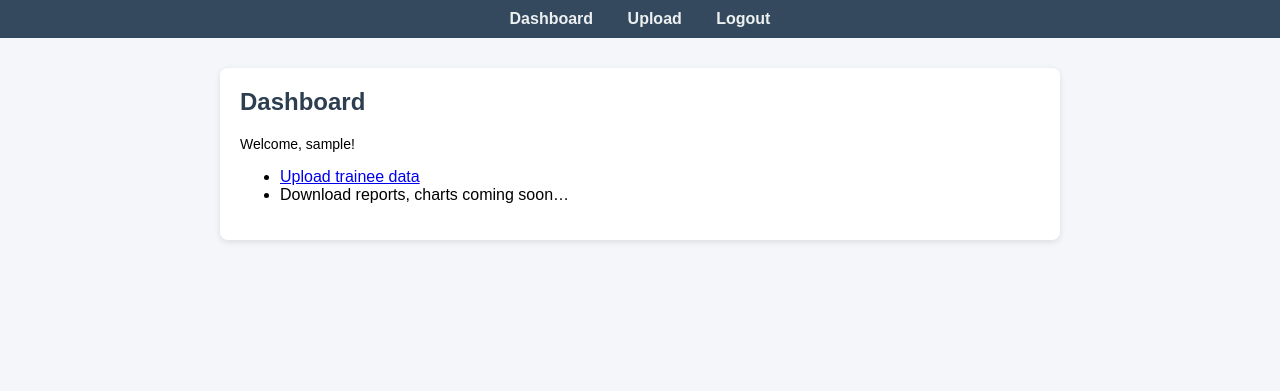
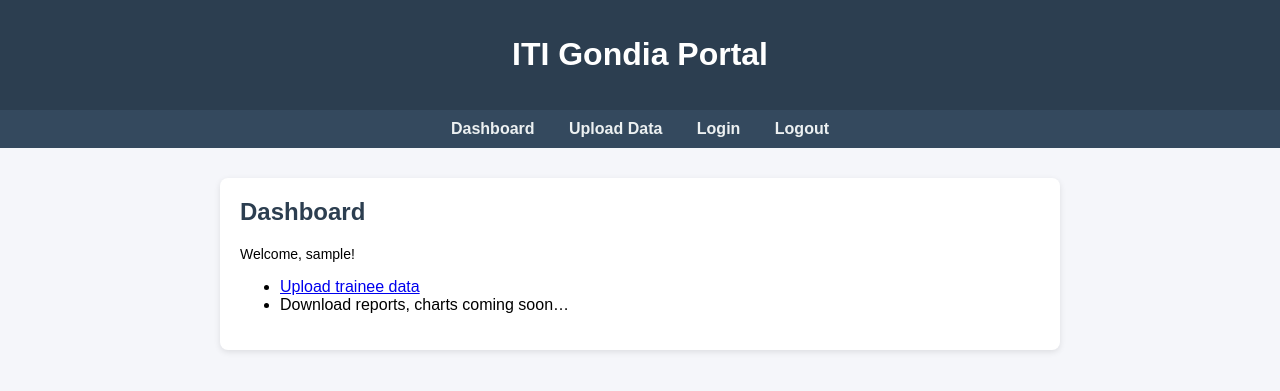
Before and after one commit to anilram4-cyber/iti-gondia-portal, a Flask app: page / in a window 1280 px wide. Shown: the top 391 px of the page. Run offline with Flask 3, Linux system fonts and the light colour scheme; the visitor is signed in with stand-in values (Sample User, id 1).

Commit message:
Update layout.html

```diff
--- a/templates/layout.html
+++ b/templates/layout.html
@@ -2,29 +2,25 @@
 <html lang="en">
 <head>
     <meta charset="UTF-8">
+    <meta name="viewport" content="width=device-width, initial-scale=1.0">
     <title>ITI Gondia Portal</title>
     <link rel="stylesheet" href="{{ url_for('static', filename='style.css') }}">
 </head>
 <body>
+    <header>
+        <h1>ITI Gondia Portal</h1>
+    </header>
+
     <nav>
-    <a href="{{ url_for('index') }}">Dashboard</a>
-    <a href="{{ url_for('upload') }}">Upload</a>
-    {% if session.get('username') %}
+        <a href="{{ url_for('dashboard') }}">Dashboard</a>
+        <a href="{{ url_for('upload') }}">Upload Data</a>
+        <a href="{{ url_for('login') }}">Login</a>
         <a href="{{ url_for('logout') }}">Logout</a>
-    {% else %}
-      <a href="{{ url_for('login') }}">Login</a>
-    {% endif %}
     </nav>
 
     <div class="container">
-    {% with messages = get_flashed_messages(with_categories=true) %}
-      {% if messages %}
-        {% for category, message in messages %}
-          <div class="flash {{ category }}">{{ message }}</div>
-        {% endfor %}
-      {% endif %}
-    {% endwith %}
-    {% block content %}{% endblock %}
+        {% block content %}
+        {% endblock %}
     </div>
 </body>
 </html>
```
Lines whose indentation alone changed are shown as unchanged.
